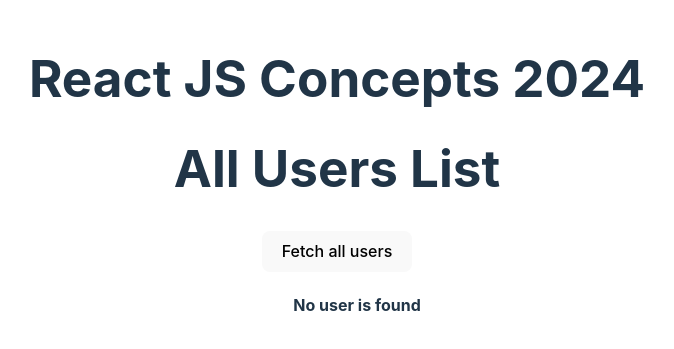
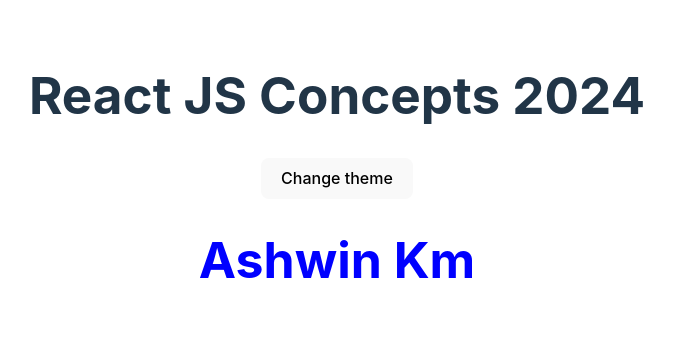
Before and after one commit to AshKemp/reactjs-concepts-2024, a React (Vite) app: page / in a window 1280 px wide. Shown: the part 223-572 px from the top of the page, without its empty margins (303-977 px from the left). Built offline with nearby package versions, Linux system fonts and the light colour scheme.

Commit message:
use useContext and react context api

```diff
--- a/src/App.jsx
+++ b/src/App.jsx
@@ -1,5 +1,7 @@
 import "./App.css";
-import Users from "./components/users";
+import ContextButtonComponent from "./components/context-concept/button";
+import ContextTextComponent from "./components/context-concept/text";
+// import Users from "./components/users";
 // import ClassBasedComponent from "./components/class-based-component";
 // import FunctionalComponent from "./components/functional-component";
 // import ProductList from "./components/products";
@@ -18,7 +20,9 @@
           city={"Chennai"}
         />
       } */}
-      <Users />
+      {/* <Users /> */}
+      <ContextButtonComponent />
+      <ContextTextComponent />
     </>
   );
 }
--- /dev/null
+++ b/src/components/context-concept/button.jsx
@@ -0,0 +1,7 @@
+import { useContext } from "react";
+import { GlobalContext } from "../../context";
+
+export default function ContextButtonComponent() {
+  const { handleChangeThemeOnButtonClick } = useContext(GlobalContext);
+  return <button onClick={handleChangeThemeOnButtonClick}>Change theme</button>;
+}
--- /dev/null
+++ b/src/components/context-concept/text.jsx
@@ -0,0 +1,19 @@
+import { useContext } from "react";
+import { GlobalContext } from "../../context";
+
+export default function ContextTextComponent() {
+  const { theme } = useContext(GlobalContext);
+
+  return (
+    <h1
+      style={{
+        fontSize: theme === "light" ? "50px" : "100px",
+        backgroundColor: theme === "light" ? "white" : "black",
+
+        color: theme === "light" ? "blue" : "yellow",
+      }}
+    >
+      Ashwin Km
+    </h1>
+  );
+}
--- /dev/null
+++ b/src/context/index.jsx
@@ -0,0 +1,18 @@
+/* eslint-disable react/prop-types */
+import { createContext, useState } from "react";
+
+export const GlobalContext = createContext(null);
+
+function GlobalState({ children }) {
+  const [theme, setTheme] = useState("light");
+  function handleChangeThemeOnButtonClick() {
+    setTheme(theme === "light" ? "dark" : "light");
+  }
+  return (
+    <GlobalContext.Provider value={{ theme, handleChangeThemeOnButtonClick }}>
+      {children}
+    </GlobalContext.Provider>
+  );
+}
+
+export default GlobalState;
--- a/src/main.jsx
+++ b/src/main.jsx
@@ -2,9 +2,12 @@
 import ReactDOM from "react-dom/client";
 import App from "./App.jsx";
 import "./index.css";
+import GlobalState from "./context/index.jsx";
 
 ReactDOM.createRoot(document.getElementById("root")).render(
   // <React.StrictMode>
-  <App />
+  <GlobalState>
+    <App />
+  </GlobalState>
   // </React.StrictMode>,
 );
```
